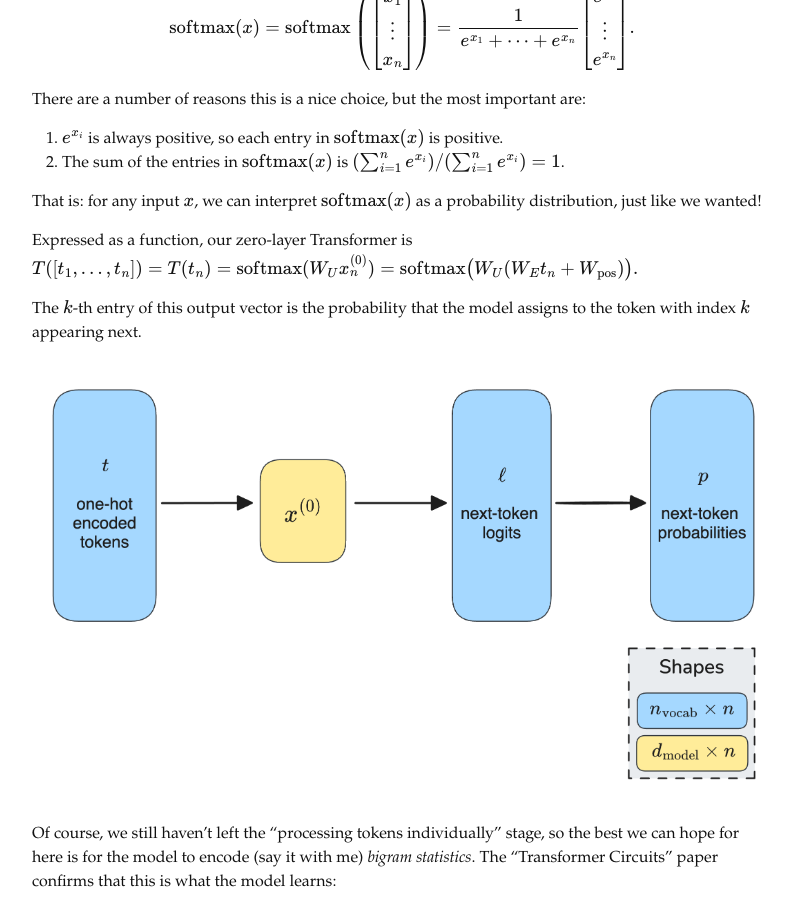
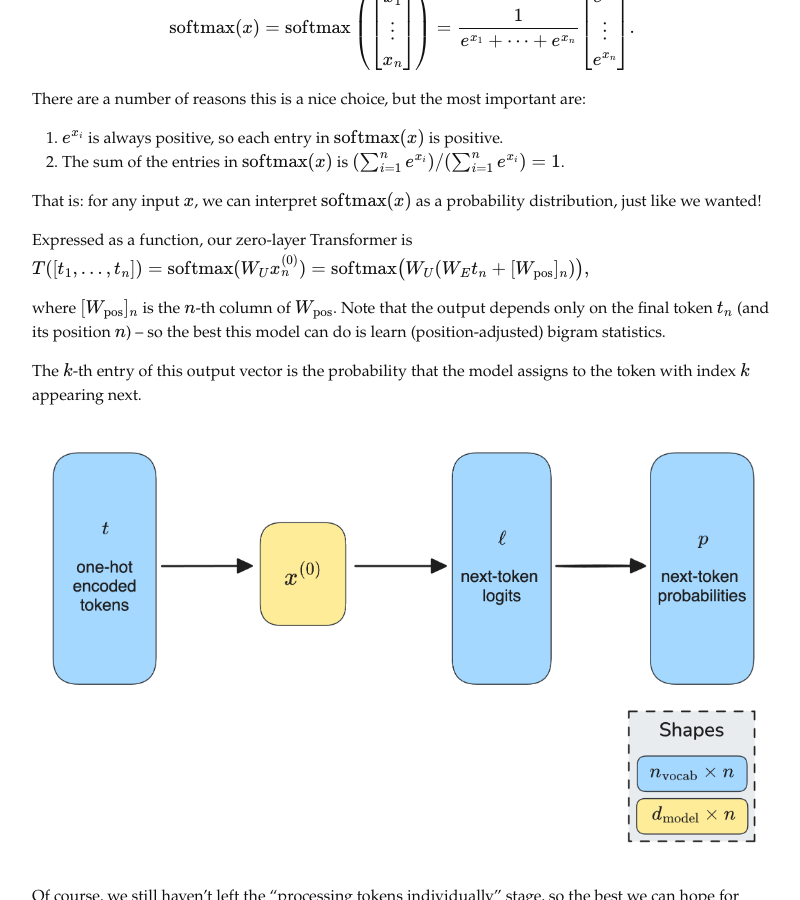
Before and after one commit to alexsemendinger/alexsemendinger.github.io, a Jekyll site: the page built from _posts/2025-02-26-transformer-gentle-introduction.markdown, in a window 1280 px wide and 900 px high, scrolled down 7591 px. Shown: the whole window, without its empty margins (238-1038 px from the left). Built offline with Jekyll 4.4.1, drawn with Linux system fonts in a browser that asks for light colours.

Commit message:
Fix zero-layer Transformer equation
Use the n-th column of W_pos (square-bracket notation) instead of adding
the full matrix, drop the not-quite-right "= T(t_n)", and note the output
depends on the final token and its position.

Co-Authored-By: Claude Fable 5 <noreply@anthropic.com>
Claude-Session: https://claude.ai/code/session_01QZCnPzj95A7xKKxJJNKccN

```diff
--- a/_posts/2025-02-26-transformer-gentle-introduction.markdown
+++ b/_posts/2025-02-26-transformer-gentle-introduction.markdown
@@ -190,8 +190,10 @@ That is: for any input $$x$$, we can interpret $$\text{softmax}(x)$$ as a probab
 
 Expressed as a function, our zero-layer Transformer is
 $$
-T([t_1, \dots, t_n]) = T(t_n) = \text{softmax}(W_U x^{(0)}_n) = \text{softmax}\big(W_U(W_Et_n + W_\text{pos}) \big).
+T([t_1, \dots, t_n]) = \text{softmax}(W_U x^{(0)}_n) = \text{softmax}\big(W_U(W_Et_n + [W_\text{pos}]_n) \big),
 $$
+
+where $$[W_\text{pos}]_n$$ is the $$n$$-th column of $$W_\text{pos}$$. Note that the output depends only on the final token $$t_n$$ (and its position $$n$$) -- so the best this model can do is learn (position-adjusted) bigram statistics.
 
 The $$k$$-th entry of this output vector is the probability that the model assigns to the token with index $$k$$ appearing next.
 
```
